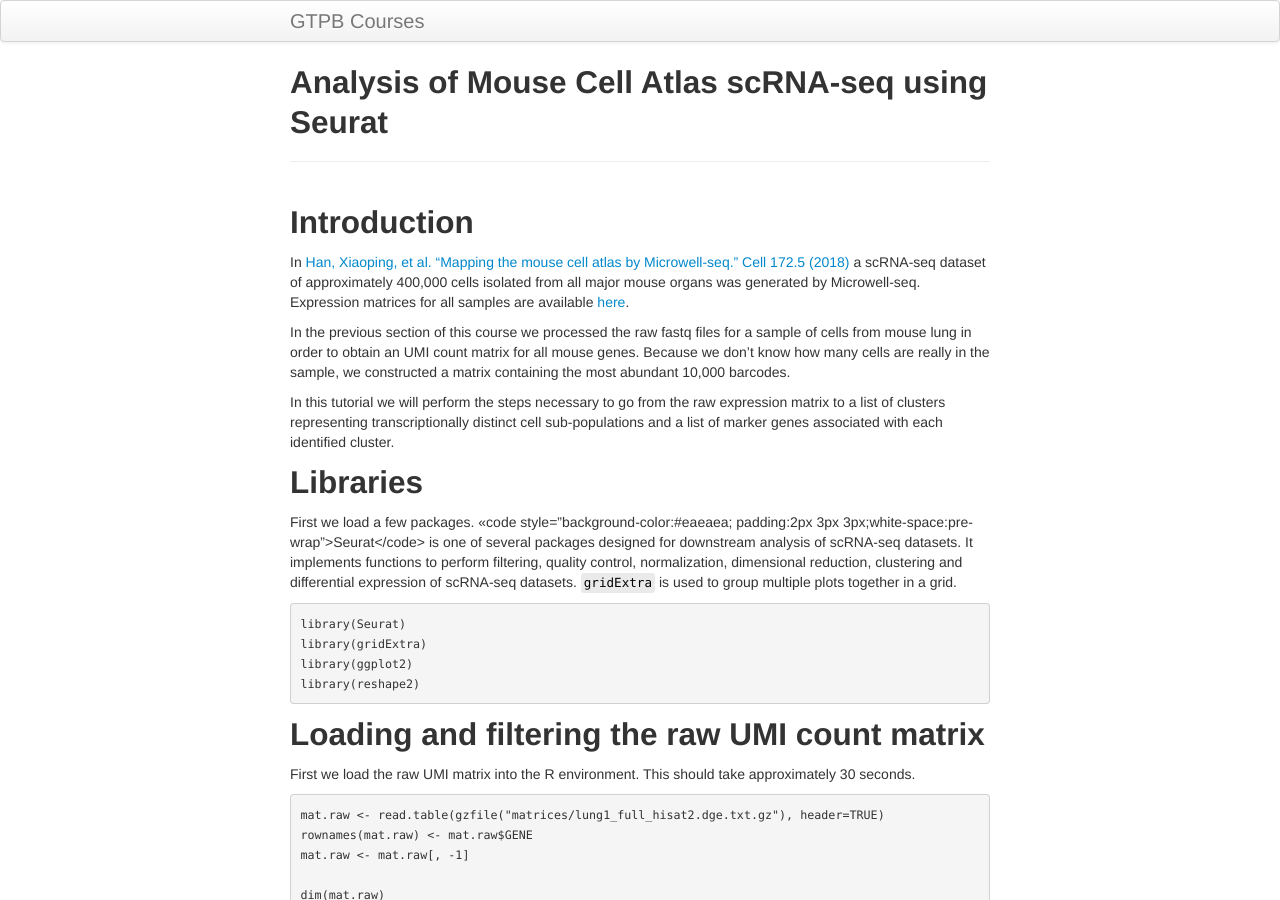
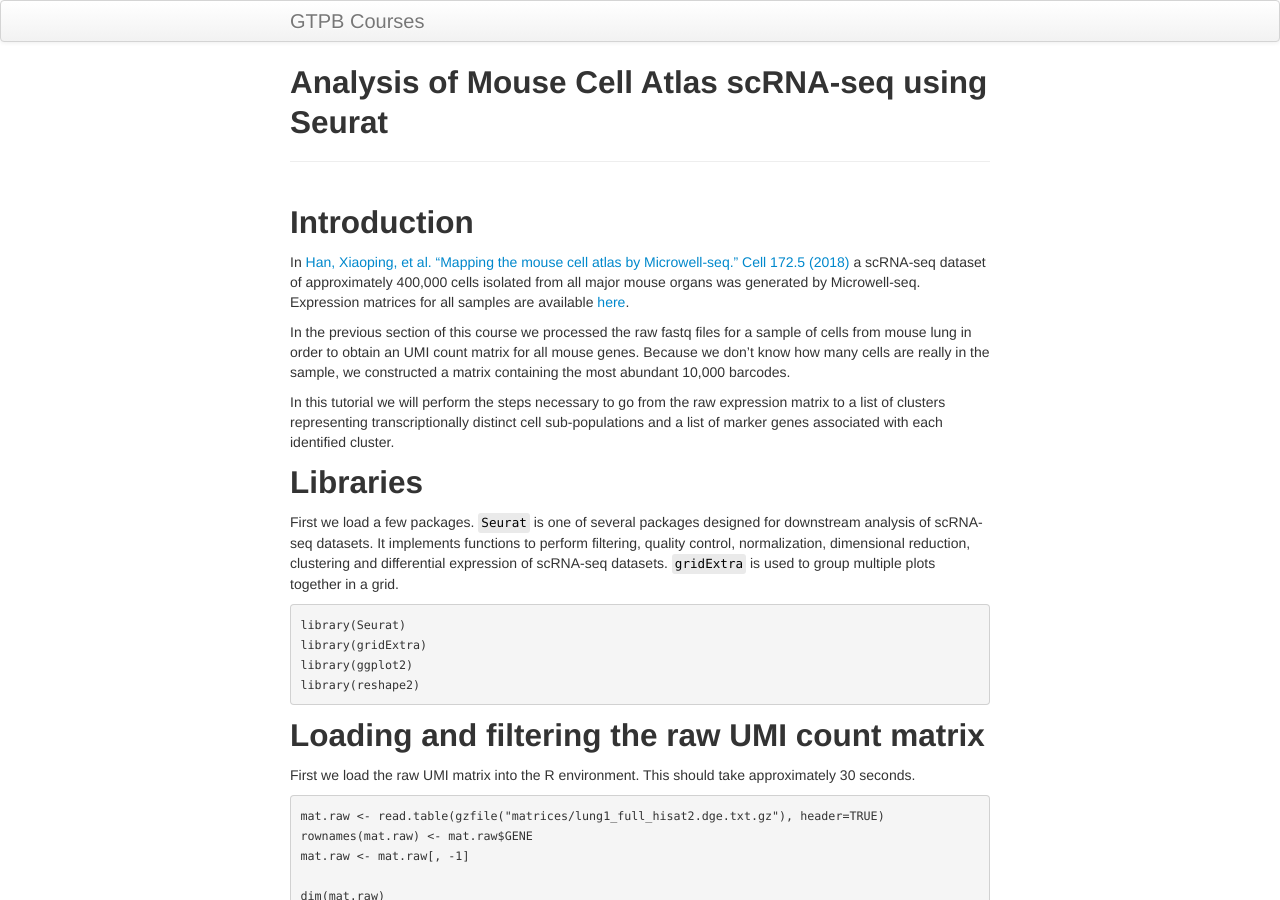
Before and after one commit to GTPB/ADER19F, a Jekyll site: the page built from pages/tutorial-seurat-mca.md, in a window 1280 px wide and 900 px high. Built offline with Jekyll 4.4.1, drawn with Linux system fonts in a browser that asks for light colours.

Commit message:
Update tutorial-seurat-mca.md

````diff
--- a/pages/tutorial-seurat-mca.md
+++ b/pages/tutorial-seurat-mca.md
@@ -13,7 +13,7 @@ In this tutorial we will perform the steps necessary to go from the raw expressi
 
 ## Libraries
 
-First we load a few packages. <<code style="background-color:#eaeaea; padding:2px 3px 3px;white-space:pre-wrap">Seurat</code> is one of several packages designed for downstream analysis of scRNA-seq datasets. It implements functions to perform filtering, quality control, normalization, dimensional reduction, clustering and differential expression of scRNA-seq datasets. <code style="background-color:#eaeaea; padding:2px 3px 3px;white-space:pre-wrap">gridExtra</code> is used to group multiple plots together in a grid.
+First we load a few packages. <code style="background-color:#eaeaea; padding:2px 3px 3px;white-space:pre-wrap">Seurat</code> is one of several packages designed for downstream analysis of scRNA-seq datasets. It implements functions to perform filtering, quality control, normalization, dimensional reduction, clustering and differential expression of scRNA-seq datasets. <code style="background-color:#eaeaea; padding:2px 3px 3px;white-space:pre-wrap">gridExtra</code> is used to group multiple plots together in a grid.
 
 
 ```{r}
````
